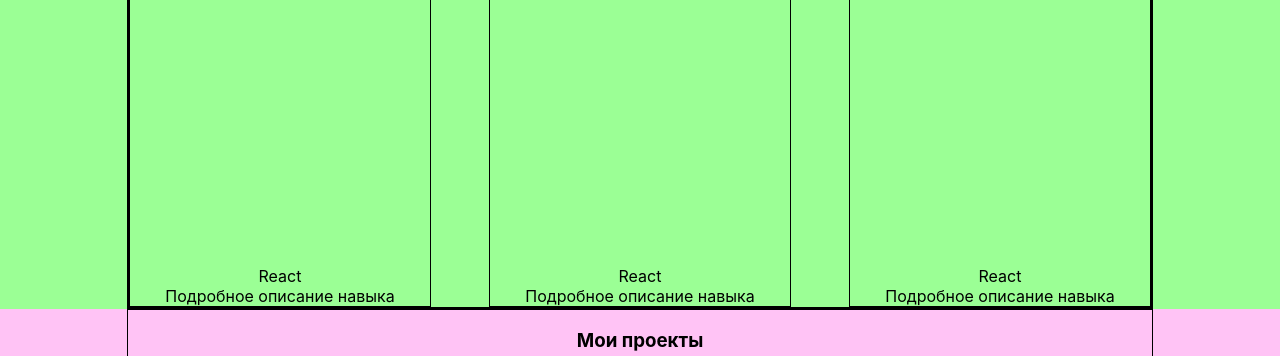
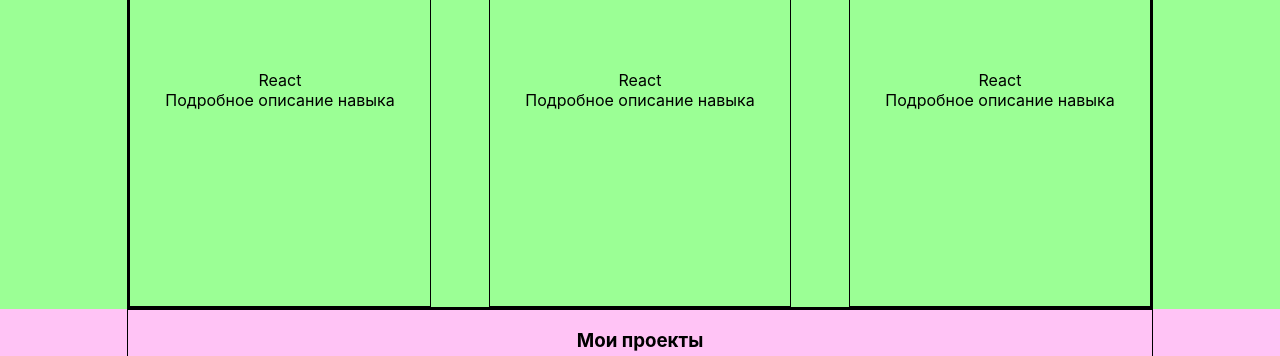
Before and after one commit to ivan-piminov/portfolio, a React (Create React App) app: page / in a window 1280 px wide. Shown: the part 1351-1707 px from the top of the page. Built offline with nearby package versions, Linux system fonts and the light colour scheme.

Commit message:
change className

```diff
--- a/src/components/Projects/Project/Project.module.css
+++ b/src/components/Projects/Project/Project.module.css
@@ -41,6 +41,4 @@
     margin-top: 200px;
   }
 
-
-
 }
--- a/src/components/Skills/Skill/Skill.js
+++ b/src/components/Skills/Skill/Skill.js
@@ -3,7 +3,7 @@ import styles from './Skill.module.css'
 
 function Skill() {
     return (
-        <div className={styles.eachSkill}>
+        <div className={styles.Skill}>
             <div>
                 <img className={styles.photo}/>
             </div>
--- a/src/components/Skills/Skill/Skill.module.css
+++ b/src/components/Skills/Skill/Skill.module.css
@@ -1,17 +1,15 @@
 .photo{
-    width: 80px;
-    height: 50px;
+    width: 100px;
+    height: 200px;
     background-color: #1ad5ff;
     margin-top: 20%;
 }
-.eachSkill {
-    display: flex;
-    flex-direction: column;
-    justify-content: center;
+.Skill {
+    height: 600px;
     border: 1px solid;
     width: 300px;
 }
 
 .descriptionOfSkill {
-    margin-top: 350px;
+  margin-top: 100px;
 }
--- a/src/components/Skills/Skills.js
+++ b/src/components/Skills/Skills.js
@@ -9,7 +9,7 @@ function Skills() {
 
                 <h3> Мои скиллы</h3>
 
-                <div className={styles.allSkill}>
+                <div className={styles.allSkills}>
                     <Skill/>
                     <Skill/>
                     <Skill/>
--- a/src/components/Skills/Skills.module.css
+++ b/src/components/Skills/Skills.module.css
@@ -14,7 +14,7 @@
         justify-content: space-between;
     }
 
-    .allSkill {
+    .allSkills {
         display: flex;
         justify-content: space-between;
         border: 1px solid;
@@ -37,12 +37,11 @@
         justify-content: stretch;
     }
 
-    .allSkill {
+    .allSkills {
         display: flex;
         flex-direction: column;
         justify-content: space-between;
         align-items: center;
         border: 1px solid;
     }
-
 }
```
